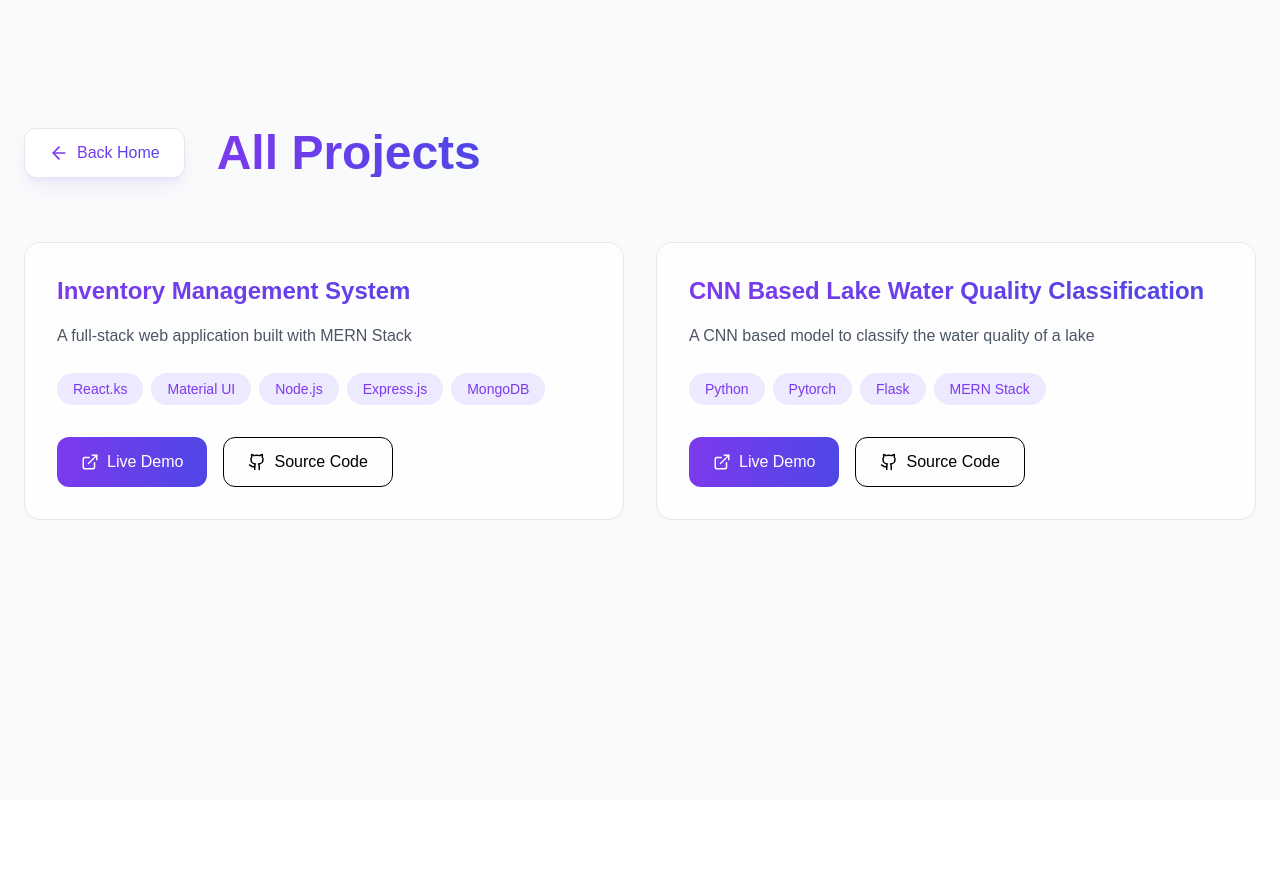
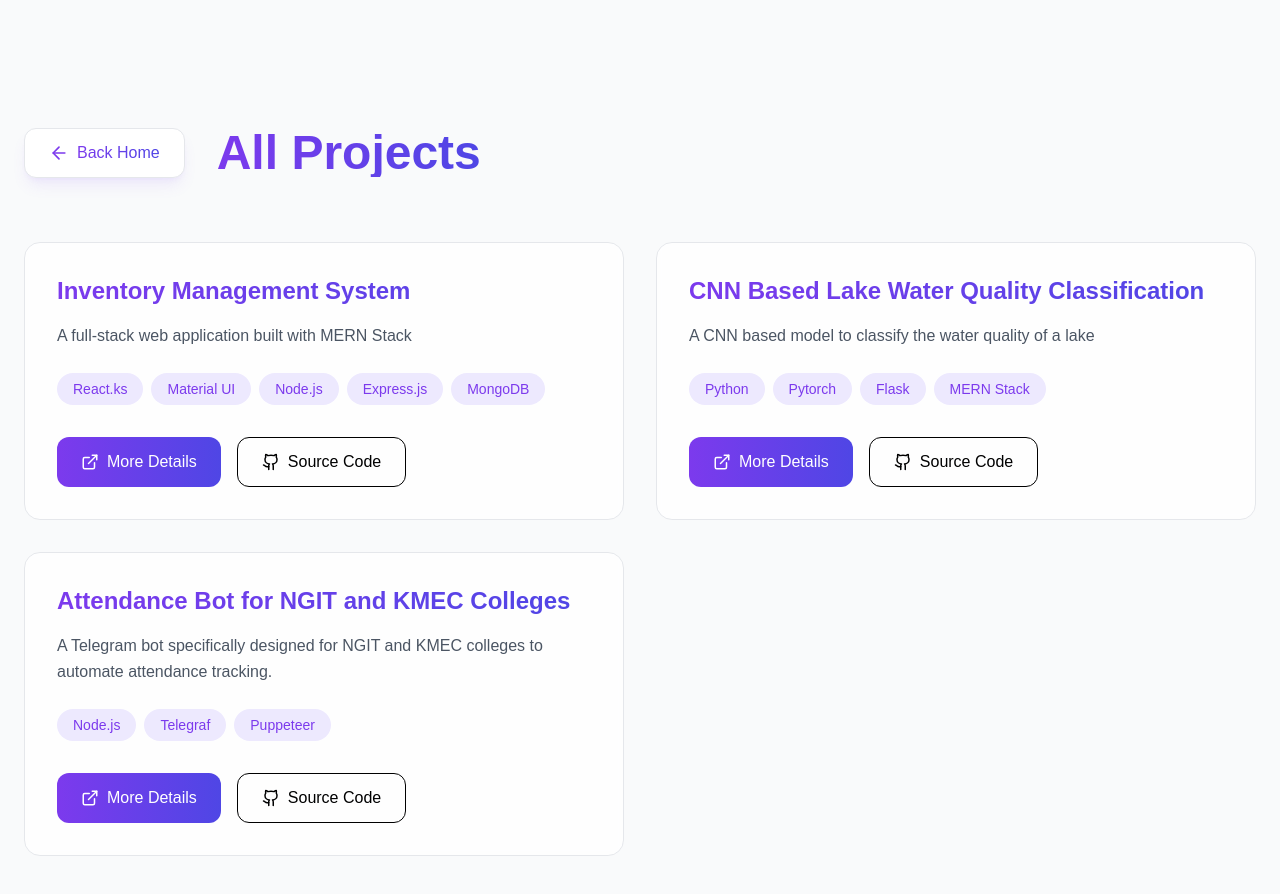
Before and after one commit to Abhinay2206/portfolio, a Next.js app: page /projects in a window 1280 px wide. Shown: the top 894 px of the page. Before the commit the page ends 800 px from the top, so only its background shows below. Built offline with nearby package versions, Linux system fonts and the light colour scheme.

Commit message:
added a new project

```diff
--- a/app/projects/page.tsx
+++ b/app/projects/page.tsx
@@ -3,6 +3,7 @@ import { ExternalLink, Github, ArrowLeft } from 'lucide-react';
 import { motion } from 'framer-motion';
 import Link from 'next/link';
 import { projects } from '../../data/Projects';
+
 export default function ProjectsPage() {
   return (
     <div className="min-h-screen bg-gray-50 dark:bg-gray-900 py-32">
@@ -75,13 +76,13 @@ export default function ProjectsPage() {
                 </div>
 
                 <div className="flex gap-4">
-                  <a
-                    href={project.demo}
+                  <Link
+                    href={`/projectDetails?title=${encodeURIComponent(project.title)}`}
                     className="group flex items-center gap-2 px-6 py-3 rounded-xl bg-gradient-to-r from-violet-600 to-indigo-600 text-white hover:opacity-90 transition-all duration-300"
                   >
                     <ExternalLink size={18} className="group-hover:rotate-12 transition-transform duration-300" />
-                    Live Demo
-                  </a>
+                    More Details
+                  </Link>
                   <a
                     href={project.github}
                     className="group flex items-center gap-2 px-6 py-3 rounded-xl border border-black dark:border-black hover:bg-gray-100 dark:hover:bg-gray-800 transition-all duration-300"
--- a/components/Projects.tsx
+++ b/components/Projects.tsx
@@ -45,7 +45,7 @@ export const Projects: React.FC<ProjectsProps> = ({ projects }) => {
           Featured Projects
         </h2>
         <div className="grid md:grid-cols-2 gap-8">
-          {projects.map((project) => (
+          {projects.slice(0, 2).map((project) => ( // Show only the first 2 projects
             <div
               key={project.title}
               className="group relative overflow-hidden rounded-2xl transition-all duration-500 bg-white/80 dark:bg-gray-900/80 backdrop-blur-sm border border-gray-200 dark:border-gray-800 hover:border-violet-500 dark:hover:border-violet-500 hover:shadow-2xl hover:shadow-violet-500/20"
--- a/data/Projects.ts
+++ b/data/Projects.ts
@@ -75,5 +75,34 @@ export const projects = [
         ],
         impact: "Achieved 95% accuracy in water quality classification, enabling faster and more reliable water quality monitoring"
       }
+    },
+    {
+      title: "Attendance Bot for NGIT and KMEC Colleges",
+      description: "A Telegram bot specifically designed for NGIT and KMEC colleges to automate attendance tracking.",
+      tech: ["Node.js", "Telegraf", "Puppeteer"],
+      features: [
+        "Automated attendance tracking tailored for NGIT and KMEC colleges",
+        "Real-time attendance updates for timely monitoring",
+        "Customizable attendance reports for detailed analysis",
+        "Integration with existing educational platforms for a cohesive experience"
+      ],
+      demo: "https://project3.demo",
+      github: "https://github.com/Abhinay2206/attendence_bot",
+      projectDetails: {
+        overview: "The attendance_bot leverages the power of Telegram's bot API to provide a seamless experience for students, teachers, and administrators of these institutions.",
+        images: [],
+        challenges: [
+          "Ensuring reliable data extraction through web scraping",
+          "Maintaining a user-friendly interface for diverse users",
+          "Implementing robust error handling for minimal downtime"
+        ],
+        solutions: [
+          "Built using Node.js and the Telegraf framework for a robust and scalable architecture",
+          "Utilized Puppeteer for web scraping and automation to ensure efficient data extraction",
+          "Supported multiple browsers for flexibility and adaptability",
+          "Implemented a robust error handling system for reliability"
+        ],
+        impact: "Streamlined attendance tracking process, reducing administrative workload and improving accuracy."
+      }
     }
   ];
```
